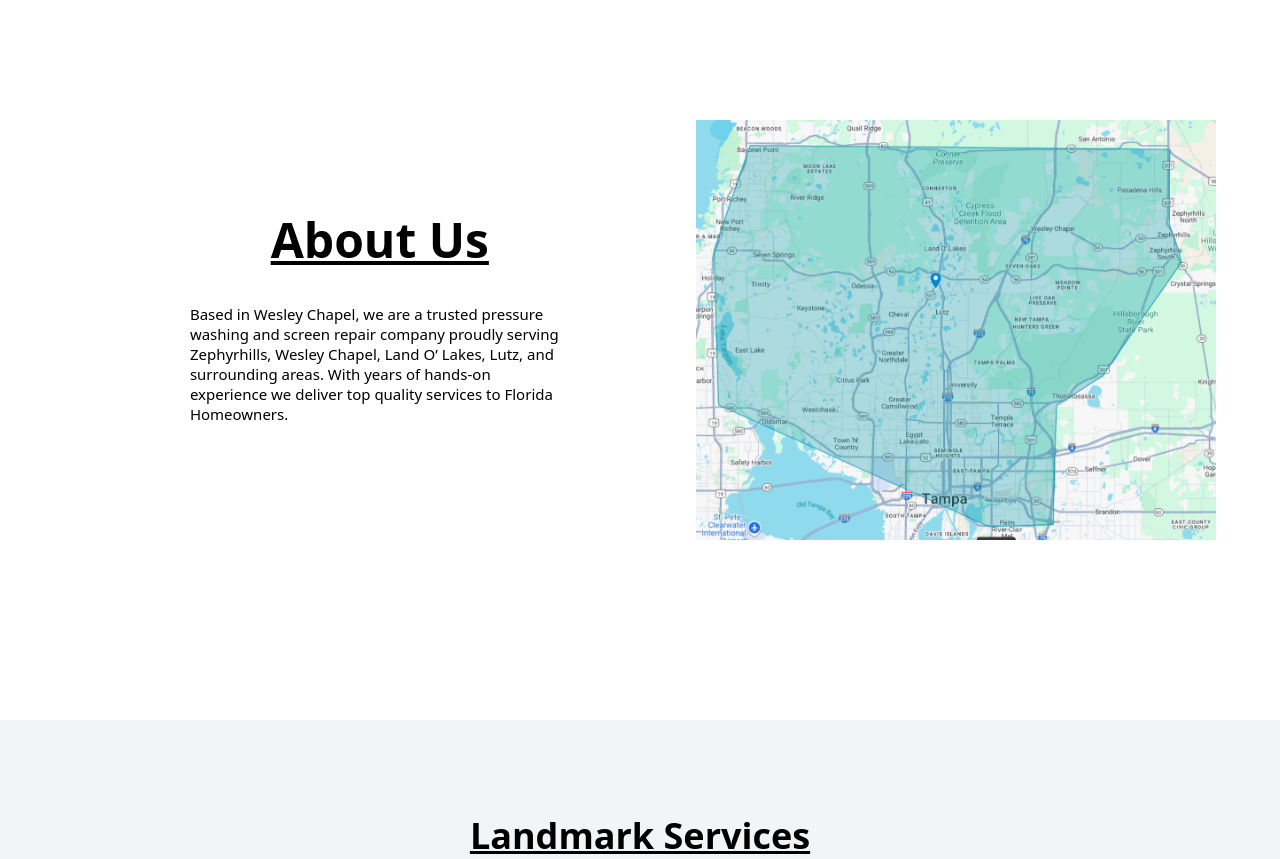
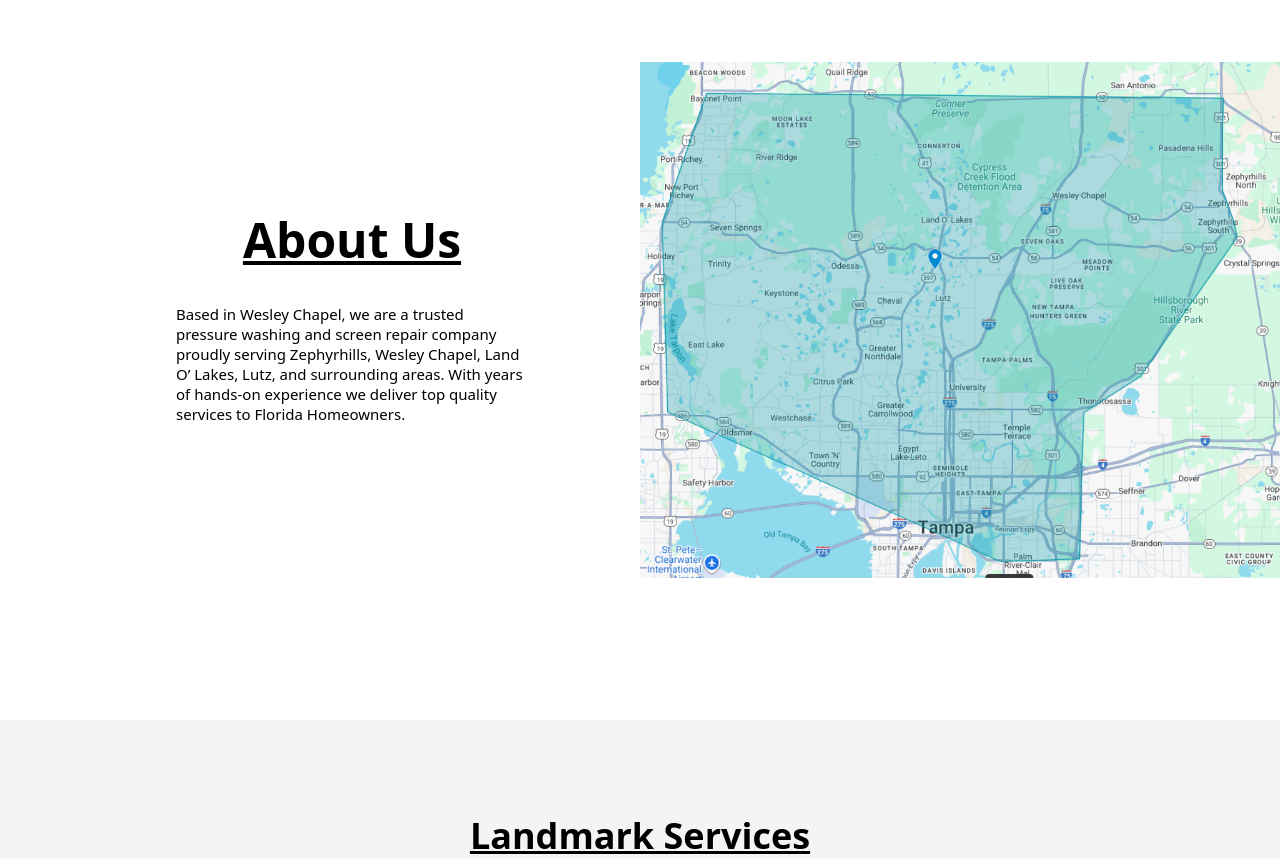
Before and after one commit to Patrick-Tomic/landmark, a React (Vite) app: page / in a window 1280 px wide. Shown: the part 960-1819 px from the top of the page. Built offline with nearby package versions, Linux system fonts and the light colour scheme.

Commit message:
another quick fix

```diff
--- a/src/App.css
+++ b/src/App.css
@@ -49,7 +49,12 @@
         height: 25vh;
     }
 
-
+    #areaDiv{
+        align-self: center;
+    }
+    #tearP{
+        width: 100vw;
+    }
 
 #about{
     flex-direction: column;
--- a/src/App.tsx
+++ b/src/App.tsx
@@ -92,12 +92,12 @@
           and surrounding areas. With years of hands-on experience we deliver top quality services to Florida Homeowners.
         </p>
  </div>
-  <div className="w-full h-[400px]">
-<div className="w-full h-[400px]">
+
+
 <img className='w-[50vw] ml-[-5vw]' src={workArea} alt="" /></div>
-</div>
 
-</div>
+
+
 <div id='services' className='bg-gray-100  flex flex-col items-center p-24 w-full gap-8'>
         <h1 className='text-4xl font-bold mb-[5vh] col-span-2 underline text-center'>
           Landmark Services
@@ -231,7 +231,7 @@
             <li id='option'>
               Window screen repair and replacement
             </li>
-            <p className='w-[25vw]' >
+            <p id='tearP' className='w-[25vw]' >
               Fixes tears, replaces worn screens, and restores smooth operation for a secure, polished look.
             </p>
             <ul className='list-disc list-inside ml-6'>
```
